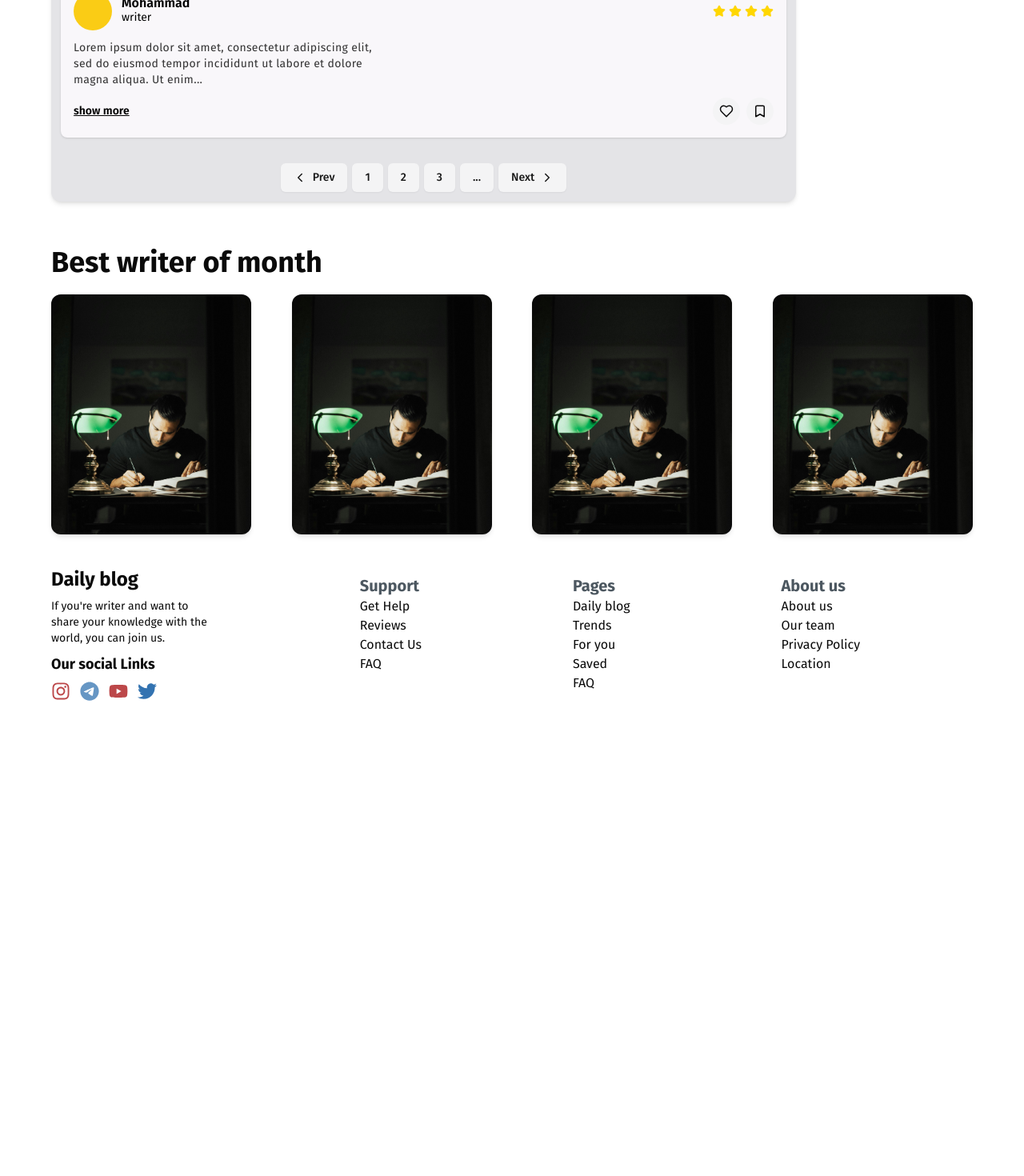
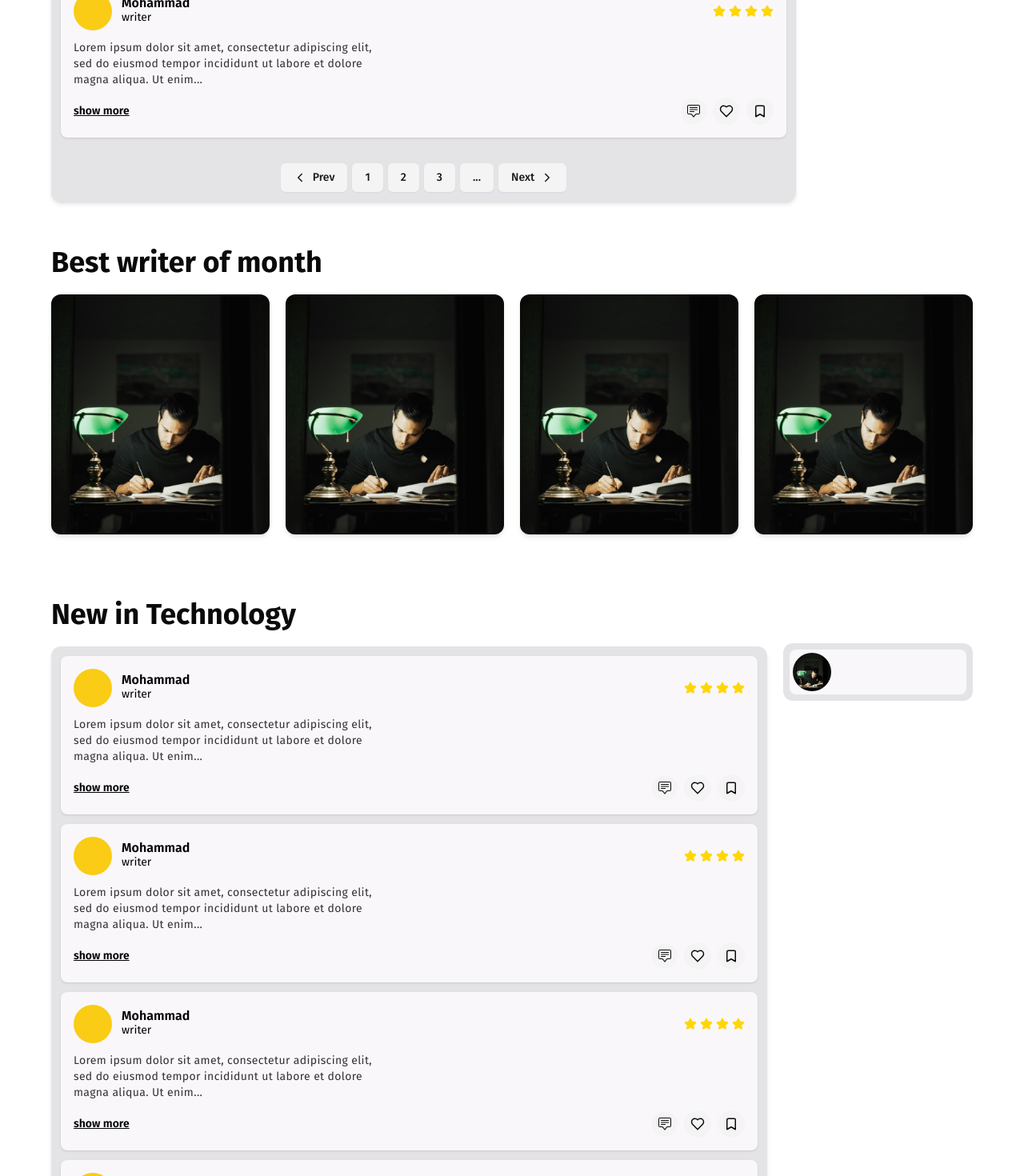
Before and after one commit to Mhorg8/blog-page-v1, a Next.js app: page /trends in a window 1280 px wide. Shown: the part 1180-2650 px from the top of the page at 80% size. Before the commit the page ends 2056 px from the top, so only its background shows below. Built offline with nearby package versions, Linux system fonts and the light colour scheme.

Commit message:
create commend section UI

```diff
--- a/src/app/trends/BestWriter.tsx
+++ b/src/app/trends/BestWriter.tsx
@@ -7,7 +7,7 @@ import {FaLongArrowAltRight} from "react-icons/fa";
 const BestWriter = () => {
     return (
         <div
-            className="md:w-[250px] w-[290px] h-[320px] md:h-[300px] bg-zinc-200 rounded-xl shadow-md p-2 relative cursor-pointer group">
+            className="col-span-12 md:col-span-6 lg:col-span-3 xl:col-span-3 h-[320px] md:h-[300px] bg-zinc-200 rounded-xl shadow-md p-2 relative cursor-pointer group">
             {/* User profile image */}
             <Image src='/banner-1.jpg' fill sizes="fill" alt="user immage"
                    className="object-cover rounded-xl"/>
--- a/src/app/trends/TrendItemActions.tsx
+++ b/src/app/trends/TrendItemActions.tsx
@@ -0,0 +1,38 @@
+import React from 'react';
+import {BsChatSquareText} from "react-icons/bs";
+import {LuBookmark, LuHeart} from "react-icons/lu";
+
+
+interface Props {
+    setShowCommends: React.Dispatch<React.SetStateAction<boolean>>;
+    setShowAllText: React.Dispatch<React.SetStateAction<boolean>>;
+    showAllText: boolean
+}
+
+const TrendItemActions = ({setShowCommends, setShowAllText, showAllText}: Props) => {
+    return (
+        <div className="flex items-center justify-between w-full">
+            <button onClick={() => setShowAllText(prev => !prev)}
+                    className="text-black font-semibold underline text-sm">
+                {showAllText ? "show less" : "show more"}
+            </button>
+            <div className="flex items-center gap-2">
+                <button
+                    onClick={() => setShowCommends(prev => !prev)}
+                    className="p-2 bg-zinc-100 hover:text-blue hover:scale-110 hoverEffect rounded-full">
+                    <BsChatSquareText/>
+                </button>
+                <button
+                    className="p-2 bg-zinc-100 hover:text-red hover:scale-110 hoverEffect rounded-full">
+                    <LuHeart size={18}/>
+                </button>
+                <button
+                    className="p-2 bg-zinc-100 hover:text-green hover:scale-110 hoverEffect rounded-full">
+                    <LuBookmark size={18}/>
+                </button>
+            </div>
+        </div>
+    );
+};
+
+export default TrendItemActions;
--- a/src/app/trends/TrendItemCommends.tsx
+++ b/src/app/trends/TrendItemCommends.tsx
@@ -0,0 +1,68 @@
+import React from 'react';
+import {BsChatSquareText} from "react-icons/bs";
+import {LuHeart} from "react-icons/lu";
+import CustomInput from "@/components/CustomInput";
+
+interface Props {
+    setShowCommends: (status: boolean) => void;
+    showCommends: boolean
+}
+
+const TrendItemCommends = ({setShowCommends, showCommends}: Props) => {
+    return (
+        <div className="max-w-[40%]">
+            {/* adding commend input */}
+            <div className="">
+                <CustomInput labelColor="text-darkGray" label="Commend" name="commend" type="text"/>
+            </div>
+
+            <div className=" mt-4 border p-2 rounded-md space-y-3">
+                <div className="flex items-center justify-between">
+                    <div className="flex items-start gap-2">
+                        <div className="w-9 h-9 rounded-full bg-gold"/>
+                        <div className="">
+                            <h4 className="text-sm font-medium">Mohamamd</h4>
+                            <p className="text-xs text-darkGray">writer</p>
+                        </div>
+                    </div>
+
+                    <div className="flex items-center gap-2">
+                        <button
+                            onClick={() => setShowCommends(!showCommends)}
+                            className="p-2 bg-zinc-100 hover:text-blue hover:scale-110 hoverEffect rounded-full">
+                            <BsChatSquareText/>
+                        </button>
+                        <button
+                            className="p-2 bg-zinc-100 hover:text-red hover:scale-110 hoverEffect rounded-full">
+                            <LuHeart size={18}/>
+                        </button>
+                    </div>
+                </div>
+
+                <div className="flex items-center justify-between">
+                    <div className="flex items-start gap-2">
+                        <div className="w-9 h-9 rounded-full bg-gold"/>
+                        <div className="">
+                            <h4 className="text-sm font-medium">Mohamamd</h4>
+                            <p className="text-xs text-darkGray">this is good pratice for learning react,</p>
+                        </div>
+                    </div>
+
+                    <div className="flex items-center gap-2">
+                        <button
+                            onClick={() => setShowCommends(!showCommends)}
+                            className="p-2 bg-zinc-100 hover:text-blue hover:scale-110 hoverEffect rounded-full">
+                            <BsChatSquareText/>
+                        </button>
+                        <button
+                            className="p-2 bg-zinc-100 hover:text-red hover:scale-110 hoverEffect rounded-full">
+                            <LuHeart size={18}/>
+                        </button>
+                    </div>
+                </div>
+            </div>
+        </div>
+    );
+};
+
+export default TrendItemCommends;
--- a/src/app/trends/TrendsItemList.tsx
+++ b/src/app/trends/TrendsItemList.tsx
@@ -1,14 +1,14 @@
 import React from 'react';
-import TrendIItem from "@/components/TrendIItem";
+import TrendItem from "@/components/TrendIItem";
 import Pagination from "@/components/Pagination";
 
 const TrendsItemList = () => {
     return (
         <div className="space-y-3 w-full h-full bg-zinc-200 py-3 rounded-xl shadow-md px-3 min-h-[200px]">
-            <TrendIItem/>
-            <TrendIItem/>
-            <TrendIItem/>
-            <TrendIItem/>
+            <TrendItem/>
+            <TrendItem/>
+            <TrendItem/>
+            <TrendItem/>
 
             <div className="w-full flex  items-center justify-center">
                 <Pagination/>
--- a/src/app/trends/page.tsx
+++ b/src/app/trends/page.tsx
@@ -3,6 +3,7 @@ import FilterOptions from "@/components/FilterOptions";
 import HeaderTitle from "@/components/HeaderTitle";
 import BestWriter from "@/app/trends/BestWriter";
 import TrendsItemList from "@/app/trends/TrendsItemList";
+import Image from "next/image";
 
 
 const TrendsPage = () => {
@@ -23,11 +24,29 @@ const TrendsPage = () => {
             <div className="mt-14">
                 <HeaderTitle text="Best writer of month"/>
 
-                <div className="flex flex-wrap flex-col md:flex-row items-center gap-5 justify-between mt-5">
+                <div className="grid grid-cols-12 gap-5 justify-center mt-5">
                     <BestWriter/>
                     <BestWriter/>
                     <BestWriter/>
                     <BestWriter/>
+                </div>
+            </div>
+
+
+            <div
+                className="flex flex-col md:flex-row w-full h-full items-center md:items-start justify-start gap-x-5 mt-10 relative">
+                <div className="w-full mt-10">
+                    <HeaderTitle text="New in Technology" customStyle="mb-5"/>
+                    <TrendsItemList/>
+                </div>
+                <div className="hidden h-full md:block w-[300px] p-2 mt-24 bg-zinc-200 rounded-xl">
+                    <div className=" h-full bg-white rounded-lg">
+                        <div className="flex items-center justify-between p-1">
+                            <div className="flex relative w-12 h-12 ">
+                                <Image src='/banner-1.jpg' alt='' fill sizes="fill" className="rounded-full object-cover object-center" />
+                            </div>
+                        </div>
+                    </div>
                 </div>
             </div>
         </div>
--- a/src/components/CustomInput.tsx
+++ b/src/components/CustomInput.tsx
@@ -1,6 +1,6 @@
 import React from "react";
-import { Input } from "./ui/input";
-import { Label } from "./ui/label";
+import {Input} from "./ui/input";
+import {Label} from "./ui/label";
 
 interface Props {
     label: string;
@@ -9,6 +9,8 @@ interface Props {
     name: string;
     type: "text" | "password" | "email" | "number";
     disable?: boolean;
+    labelColor?: string;
+    inputStyle?: string;
 }
 
 const CustomInput = ({
@@ -18,14 +20,16 @@ const CustomInput = ({
                          type,
                          name,
                          disable,
+                         labelColor, inputStyle,
                      }: Props) => {
     return (
         <div className={`flex flex-col ${containerStyle} gap-1.5`}>
-      <Label htmlFor={name} className="text-zinc-800 capitalize font-semibold text-sm">
+            <Label htmlFor={name}
+                   className={`${labelColor ? labelColor : 'text-zinc-800'} capitalize font-semibold text-sm`}>
                 {label}
             </Label>
             <Input
-        className=""
+                className={inputStyle}
                 id={name}
                 name={name}
                 type={type}
--- a/src/components/TrendIItem.tsx
+++ b/src/components/TrendIItem.tsx
@@ -1,10 +1,14 @@
 "use client"
 import React, {useState} from 'react';
-import {LuBookmark, LuHeart, LuStar} from "react-icons/lu";
+import {LuStar} from "react-icons/lu";
+import TrendItemCommends from "@/app/trends/TrendItemCommends";
+import TrendItemActions from "@/app/trends/TrendItemActions";
+
 
 const TrendIItem = () => {
 
     const [showAllText, setshowAllText] = useState(false);
+    const [showCommends, setShowCommends] = useState(false);
     const tempText = `
      Lorem ipsum dolor sit amet, consectetur adipiscing elit, sed do eiusmod tempor
 incididunt ut labore et dolore magna aliqua. Ut enim ad minim veniam, quis nostrud
@@ -47,31 +51,14 @@ mollit anim id est laborum.
                 <div className="flex items-center justify-between w-full">
                     <div className="w-[300px] md:max-w-[400px] md:w-full text-black/80 text-sm tracking-wide">
                         <p className="text-wrap break-words">
-                            {!showAllText ? `${isLongText(tempText)}...`: tempText}
+                            {!showAllText ? `${isLongText(tempText)}...` : tempText}
                         </p>
-
                     </div>
                 </div>
                 {/*actions*/}
-                <div className="flex items-center justify-between w-full">
-                    <button onClick={() => setshowAllText(!showAllText)}
-                            className="text-black font-semibold underline text-sm">
-                        {showAllText ? "show less" : "show more"}
-                    </button>
-                    <div className="flex items-center gap-2">
-                        <button
-                            className="p-2 bg-zinc-100 hover:text-red hover:scale-110 hoverEffect rounded-full">
-                            <LuHeart size={18}/>
-                        </button>
-                        <button
-                            className="p-2 bg-zinc-100 hover:text-green hover:scale-110 hoverEffect rounded-full">
-                            <LuBookmark size={18}/>
-                        </button>
-                    </div>
-                </div>
-                {/*    actions*/}
-
-
+                <TrendItemActions setShowAllText={setshowAllText} setShowCommends={setShowCommends} showAllText={showAllText}/>
+                {/*  commends  */}
+                {showCommends && <TrendItemCommends setShowCommends={setShowCommends} showCommends={showCommends}/>}
             </div>
         </>
     );
```
Lines whose indentation alone changed are shown as unchanged.
